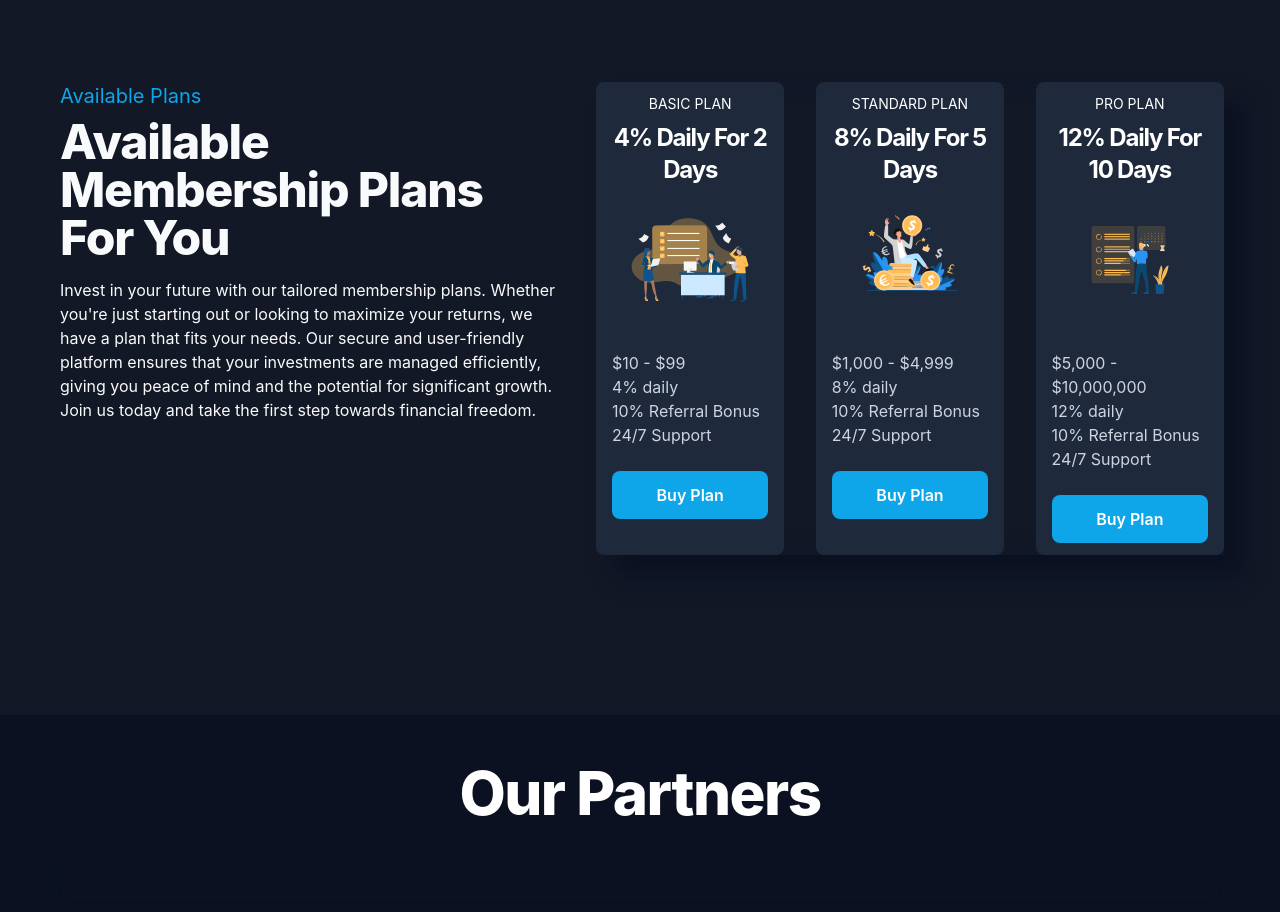
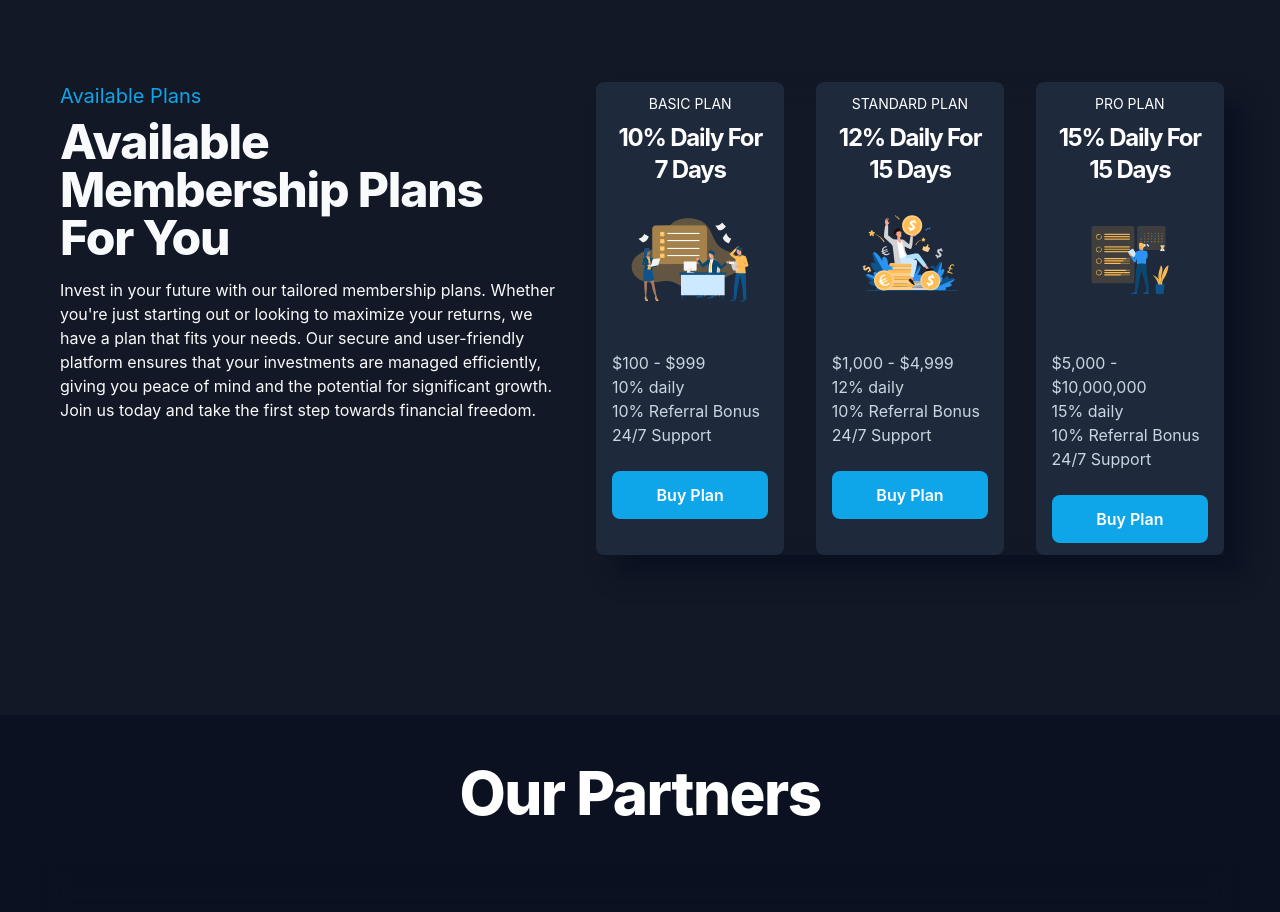
Before and after one commit to wiseandy32/acovesst, a React (Vite) app: page / in a window 1280 px wide. Shown: the part 4340-5252 px from the top of the page. Built offline with nearby package versions, Linux system fonts and the light colour scheme; no server answers.

Commit message:
change investment plans offerings

```diff
--- a/src/pages/components/LastSection.jsx
+++ b/src/pages/components/LastSection.jsx
@@ -35,39 +35,39 @@ function LastSection() {
             {[
               {
                 heading: "basic plan",
-                title: "4% Daily for 2 Days",
+                title: "10% Daily for 7 Days",
                 subtext:
                   "Getting started with us is really easy. Fill in the requested fields regarding your personal information and trading expertise to complete Client Area registration.",
                 img: basicPlanImage,
                 features: [
-                  "$10 - $99",
-                  "4% daily",
+                  "$100 - $999",
+                  "10% daily",
                   "10% Referral Bonus",
                   "24/7 Support",
                 ],
               },
               {
                 heading: "standard plan",
-                title: "8% Daily for 5 Days",
+                title: "12% Daily for 15 Days",
                 subtext:
                   "You have an unlimited access to our wide range of profitable plans to subscribe to. Once your contract is started, your earnings will automatically be credited to you wallet.",
                 img: standardPlanImage,
                 features: [
                   "$1,000 - $4,999",
-                  "8% daily",
+                  "12% daily",
                   "10% Referral Bonus",
                   "24/7 Support",
                 ],
               },
               {
                 heading: "pro plan",
-                title: "12% Daily for 10 Days",
+                title: "15% Daily for 15 Days",
                 subtext:
                   "Once earnings has been collected or claimed, you can confidently head straight for the withdrawal section to withdraw your funds. Funds are immediately sent to your wallet address.",
                 img: proPlanImage,
                 features: [
                   "$5,000 - $10,000,000",
-                  "12% daily",
+                  "15% daily",
                   "10% Referral Bonus",
                   "24/7 Support",
                 ],
```
